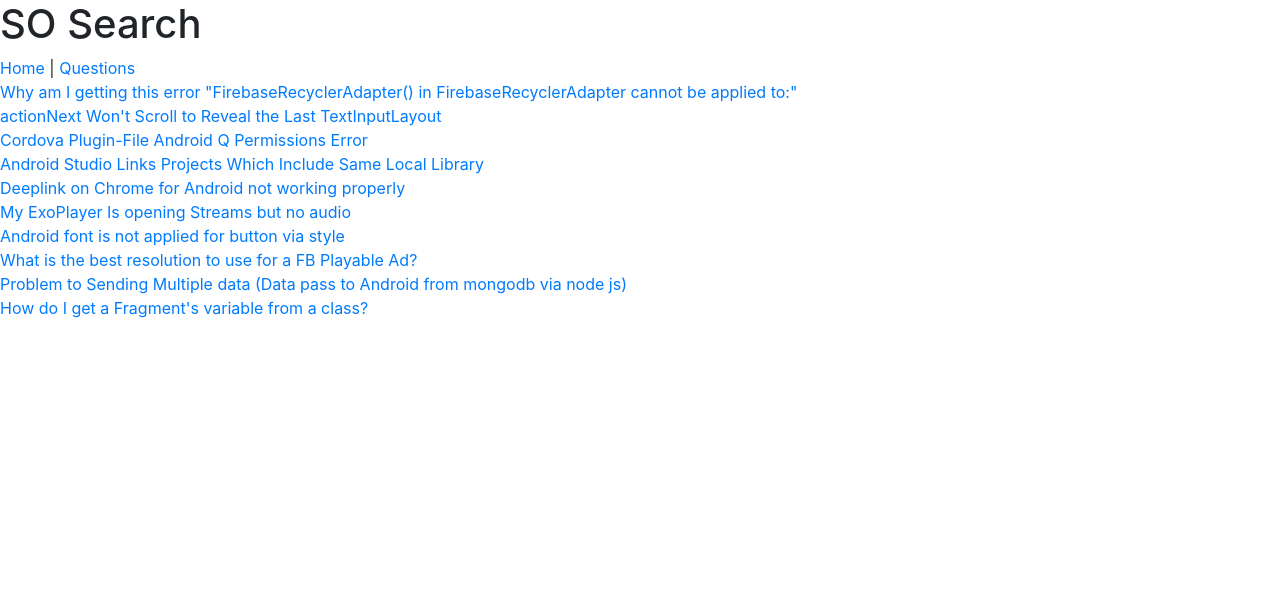
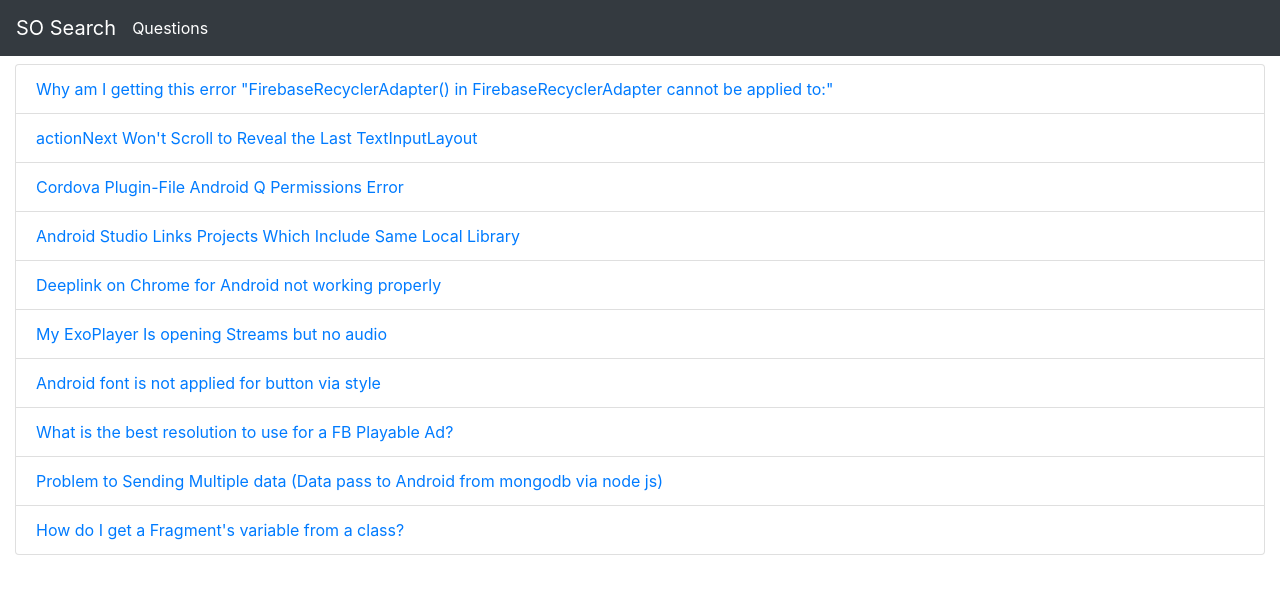
Before and after one commit to Mohayemin/so-search, an Angular app: page /question in a window 1280 px wide. Shown: the top 594 px of the page. Built offline with nearby package versions, Linux system fonts and the light colour scheme.

Commit message:
improve styling

```diff
--- a/src/app/app.component.html
+++ b/src/app/app.component.html
@@ -1,11 +1,17 @@
-<!--The content below is only a placeholder and can be replaced.-->
-<h1>
-    SO Search
-</h1>
-<div>
-    <a routerLink=''>Home</a> |
-    <a routerLink='question'>Questions</a>
-</div>
-<router-outlet>
+ <div>
+     <nav class="navbar navbar-dark bg-dark">
+         <a class="navbar-brand"
+            routerLink=''>SO Search</a>
 
-</router-outlet>
+         <ul class="navbar-nav mr-auto">
+             <li class="nav-item active">
+                 <a class="nav-link"
+                    routerLink='question'>Questions</a>
+             </li>
+         </ul>
+     </nav>
+
+     <div class="container-fluid mt-2">
+         <router-outlet></router-outlet>
+     </div>
+ </div>
--- a/src/app/question-list/question-list.component.html
+++ b/src/app/question-list/question-list.component.html
@@ -1,5 +1,7 @@
-<div>
-    <div *ngFor="let question of questionList">
-        <a [routerLink]="question.question_id" [innerHTML]="question.title"> </a>
-    </div>
+<div class="list-group">
+    <a *ngFor="let question of questionList"
+       class="list-group-item"
+       [routerLink]="question.question_id">
+        <span [innerHTML]="question.title"></span>
+    </a>
 </div>
--- a/src/app/question-thread/question-thread.component.html
+++ b/src/app/question-thread/question-thread.component.html
@@ -1,7 +1,7 @@
 <div *ngIf="question">
     <div>
         <h2>Question</h2>
-        <h3>{{question.title}}</h3>
+        <h3 [innerHTML]="question.title"></h3>
         <div [innerHtml]="question.body"></div>
     </div>
     <div>
```
